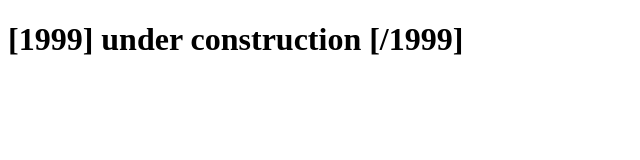
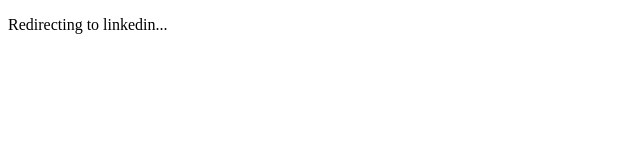
Before and after one commit to mayconmesquita/mayconmesquita.com, a plain HTML site: page index.html in a window 1280 px wide. Shown: the whole page, without its empty margins (0-640 px from the left). Drawn offline with Linux system fonts and the light colour scheme.

Commit message:
Redirect to linkedin

```diff
--- a/index.html
+++ b/index.html
@@ -2,8 +2,9 @@
 <html>
 <head>
 	<title>Maycon Mesquita</title>
+	<meta http-equiv="refresh" content="1s; URL='https://www.linkedin.com/in/mayconmesquita/'"/>
 </head>
 <body>
-	<h1>[1999] under construction [/1999]</h1>
+	<p>Redirecting to linkedin...</p>
 </body>
 </html>
```
